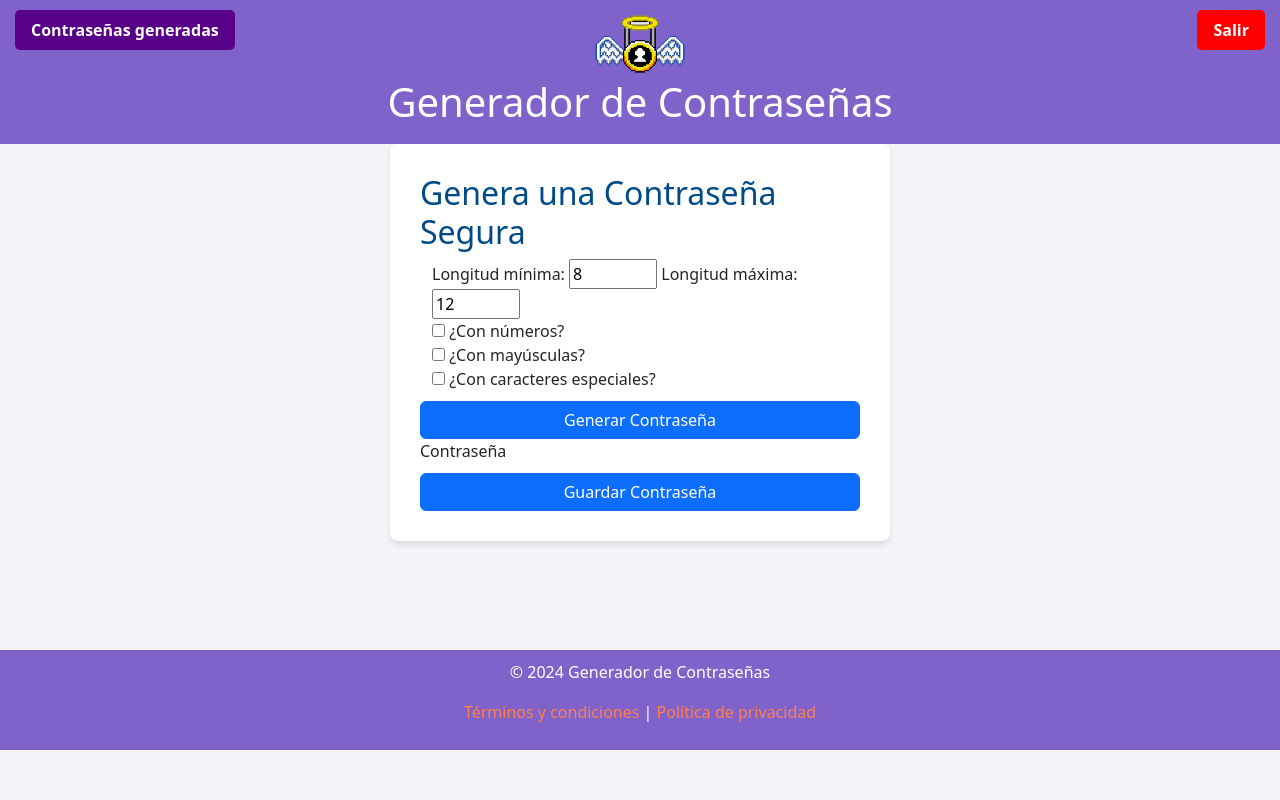
After one commit to Jorkel79/Proyecto_WEBINTEGRAL, a PHP site: page /GenerarPassword.html in a window 1280 px wide. The commit adds this page. Run offline with PHP 8.4, Linux system fonts and the light colour scheme.

Commit message:
cambiosdePhpaHtml

```diff
--- /dev/null
+++ b/GenerarPassword.html
@@ -0,0 +1,76 @@
+<!DOCTYPE html>
+<html lang="es">
+
+<head>
+    <meta charset="UTF-8">
+    <meta name="viewport" content="width=device-width, initial-scale=1.0">
+
+    <title>Generador de Contraseñas</title>
+
+    <link rel="icon" href="logo.jpg" type="image/x-icon">
+    <link href="https://cdn.jsdelivr.net/npm/bootstrap@5.3.0-alpha1/dist/css/bootstrap.min.css" rel="stylesheet">
+    <link href="css/GeneradorPassword.css?v=1.1" rel="stylesheet">
+
+    <script src="js/Password_Maker.js"></script>
+
+</head>
+
+<body>
+    <header>
+        <img src="css/secupasslogo.png" alt="Logo">
+        <h1>Generador de Contraseñas</h1>
+        <div class="header-buttons">
+            <a href="./TablaDeRegistros.html">Contraseñas generadas</a>
+            <a href="./login.html" class="exit-button">Salir</a>
+        </div>
+
+    </header>
+
+    <main>
+        <div class="password-generator">
+            <h2>Genera una Contraseña Segura</h2>
+
+            <div class="container">
+                <div>
+                    <!-- El largo para la contraseña -->
+                    <label for="minLength">Longitud mínima:</label>
+                    <input type="number" id="minLength" min="4" max="20" value="8">
+
+                    <label for="maxLength">Longitud máxima:</label>
+                    <input type="number" id="maxLength" min="4" max="20" value="12">
+                </div>
+
+                <!-- Las categorias para la contraseña -->
+                <label>
+                    <input type="checkbox" id="includeNumbers"> ¿Con números?
+                </label>
+                <br>
+                <label>
+                    <input type="checkbox" id="includeUppercase"> ¿Con mayúsculas?
+                </label>
+                <br>
+                <label>
+                    <input type="checkbox" id="includeSpecial"> ¿Con caracteres especiales?
+                </label>
+            </div>
+
+            <button class="btn btn-primary" onclick="generatePassword()">Generar Contraseña</button>
+
+            <!-- La contraseña -->
+            <div class="output" id="passwordOutput">Contraseña</div>
+
+            <button class="btn btn-primary" onclick="">Guardar Contraseña</button>
+
+        </div>
+
+    </main>
+
+    <footer>
+        <p>&copy; 2024 Generador de Contraseñas</p>
+        <p><a href="#">Términos y condiciones</a> | <a href="#">Política de privacidad</a></p>
+    </footer>
+
+    <script src="https://cdn.jsdelivr.net/npm/bootstrap@5.3.0-alpha1/dist/js/bootstrap.bundle.min.js"></script>
+</body>
+
+</html>
--- a/PerfilUsuario.php
+++ b/PerfilUsuario.html
@@ -12,7 +12,7 @@
     <img src="css/secupasslogo.png" alt="Logo">
     <h1>Perfil De Usuario</h1>
     <div class="header-buttons">
-      <a href="TablaDeRegistros.php" title="Inicio">
+      <a href="TablaDeRegistros.html" title="Inicio">
         <img src="css/Home.png" alt="Botón de inicio">
       </a>
       <a href="#" class="exit-button" title="Cerrar sesion">
--- /dev/null
+++ b/index.html
@@ -0,0 +1,4 @@
+<?php
+header("Location: login.html");
+exit;
+?>
--- a/index.php
+++ /dev/null
@@ -1,4 +0,0 @@
-<?php
-header("Location: login.php");
-exit;
-?>
--- a/js/login.js
+++ b/js/login.js
@@ -24,7 +24,7 @@ document.getElementById('loginForm').addEventListener('submit', async function (
             alert("Login Exitoso, Bienvenido!");
             console.log("Redireccionando a index.php...");
             //redirigir al index
-            window.location.replace('http://localhost/Proyecto_WEBINTEGRAL/GenerarPassword.php');
+            window.location.replace('http://localhost/Proyecto_WEBINTEGRAL/GenerarPassword.html');
         } else {
             alert(data.message); // Muestra el mensaje de error del servidor
         }
--- a/js/register.js
+++ b/js/register.js
@@ -31,7 +31,7 @@ document.getElementById("registerForm").addEventListener("submit", async functio
             alert("Registro Exitoso, Ya Puede Iniciar Sesion!");
             console.log("Redireccionando a login.php...");
             //redirigir al login
-            window.location.replace('http://localhost/Proyecto_WEBINTEGRAL/login.php');
+            window.location.replace('http://localhost/Proyecto_WEBINTEGRAL/login.html');
         } else {
             alert(data.message); // Muestra el mensaje de error del servidor
         }
--- a/login.php
+++ b/login.html
@@ -31,7 +31,7 @@
             <input type="password" name="password" id="password" required>
 
             <div class="check">
-                <a href="./register.php">Registrarse</a>
+                <a href="./register.html">Registrarse</a>
             </div>
 
             <input type="submit" value="ingresar" name="entrar">
--- a/register.php
+++ b/register.html
@@ -28,7 +28,7 @@
             <input type="email" name="correo" id="correo" required>
 
             <div class="check">
-                <a href="./login.php">Iniciar Sesion</a></li>
+                <a href="./login.html">Iniciar Sesion</a></li>
             </div>
             <input type="submit" value="Registrar" name="entrar">
         </form>
```
Also changed, not shown: TablaDeRegistros.html (renamed from TablaDeRegistros.php, +9 -2 lines), css/tabla.css (+9 -7 lines).
